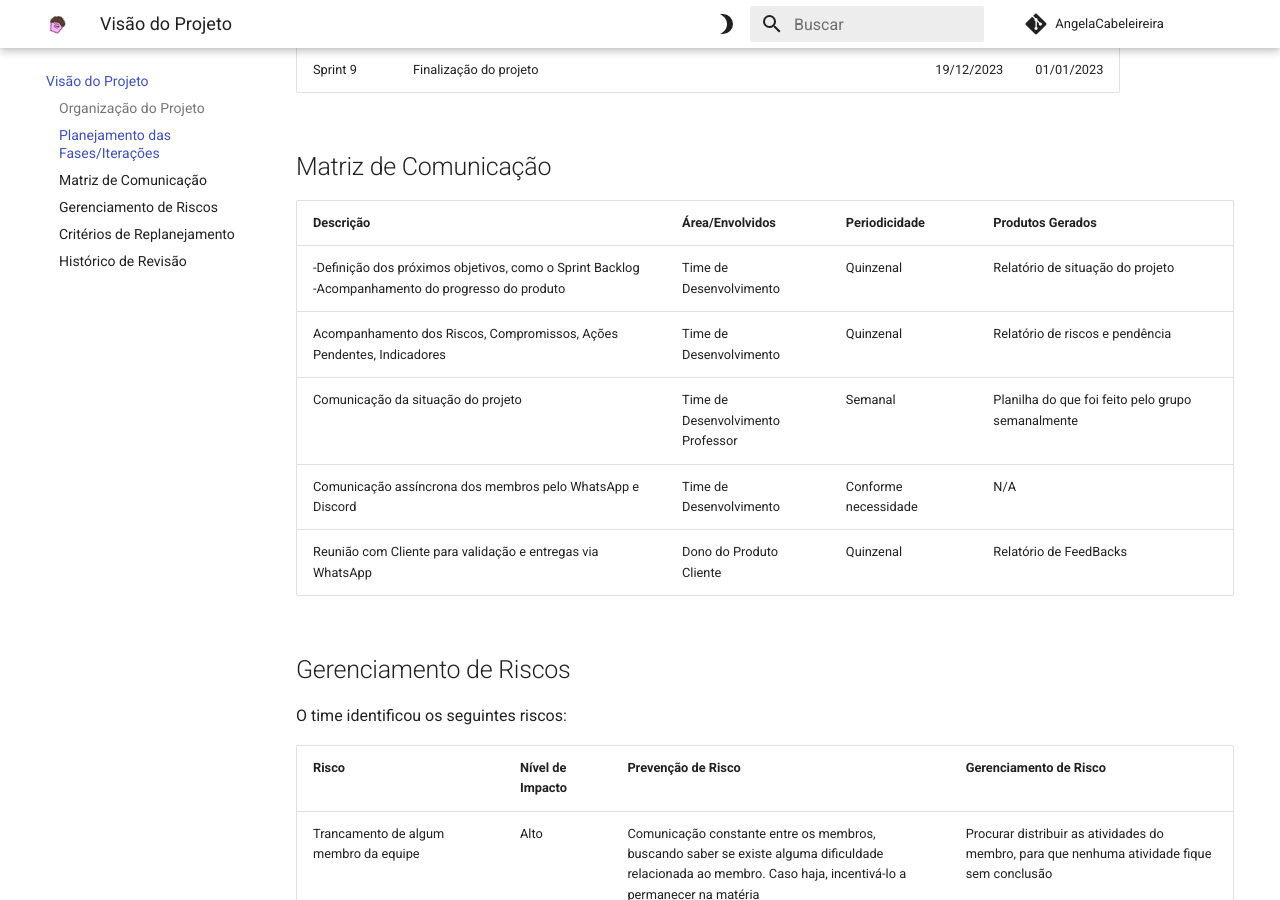
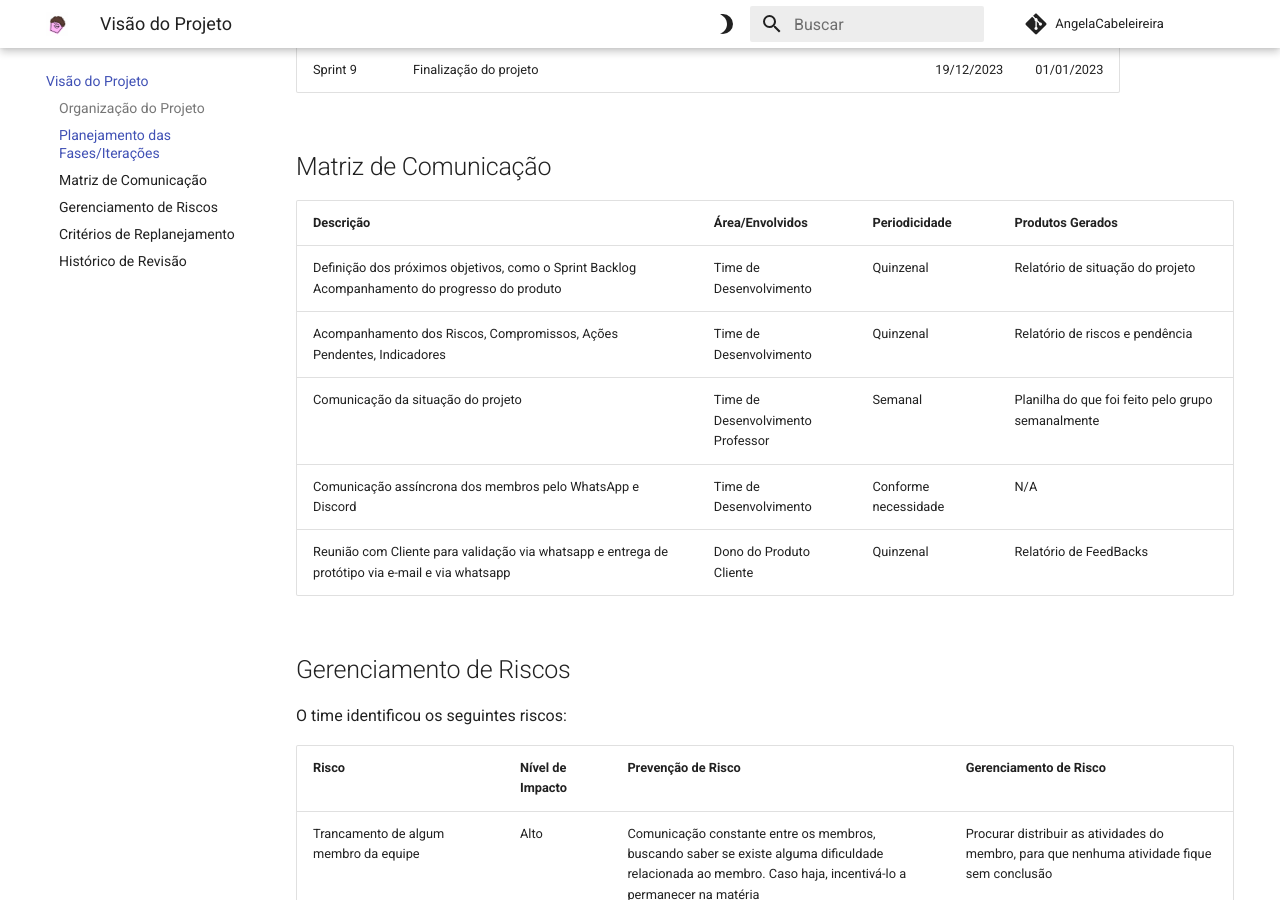
Before and after one commit to mdsreq-fga-unb/2023.2-AngelaCabeleireira, an MkDocs documentation site: the page built from docs/VisaoProdutoEProjeto/visaoProjeto.md, in a window 1280 px wide and 900 px high, scrolled down 1121 px. Built offline with MkDocs 1.6.1 and Material for MkDocs 9.7.7, drawn with Linux system fonts in a browser that asks for light colours; comment, search, counter and statistics services are not loaded.

Commit message:
Corrige pequenos erros e atualiza as lições aprendidas da Unidade 2

```diff
--- a/docs/VisaoProdutoEProjeto/visaoProjeto.md
+++ b/docs/VisaoProdutoEProjeto/visaoProjeto.md
@@ -30,11 +30,11 @@ O time irá utilizar uma mistura do método RAD com a estrutura e organização
 
 | Descrição | Área/Envolvidos | Periodicidade | Produtos Gerados |
 | :-------- | :-------------- | :------------ | :--------------- |
-| -Definição dos próximos objetivos, como o Sprint Backlog </br> -Acompanhamento do progresso do produto | Time de Desenvolvimento | Quinzenal | Relatório de situação do projeto |
+| Definição dos próximos objetivos, como o Sprint Backlog </br> Acompanhamento do progresso do produto | Time de Desenvolvimento | Quinzenal | Relatório de situação do projeto |
 | Acompanhamento dos Riscos, Compromissos, Ações Pendentes, Indicadores | Time de Desenvolvimento | Quinzenal | Relatório de riscos e pendência |
 | Comunicação da situação do projeto | Time de Desenvolvimento </br> Professor | Semanal | Planilha do que foi feito pelo grupo semanalmente |
 | Comunicação assíncrona dos membros pelo WhatsApp e Discord | Time de Desenvolvimento | Conforme necessidade | N/A |
-| Reunião com Cliente para validação e entregas via WhatsApp | Dono do Produto </br> Cliente | Quinzenal | Relatório de FeedBacks |
+| Reunião com Cliente para validação via whatsapp e entrega de protótipo via e-mail e via whatsapp | Dono do Produto </br> Cliente | Quinzenal | Relatório de FeedBacks |
 
 ## Gerenciamento de Riscos
 
--- a/mkdocs.yml
+++ b/mkdocs.yml
@@ -13,8 +13,8 @@ nav:
   - Processo de Desenvolvimento de Software: ProcessoDesenv.md
   - Lições Aprendidas: LicoesAprendidas.md
   - Entregas:
-    - Entregas da Unidade 01: Entregas/unidade01.md
-    - Entregas da Unidade 02: Entregas/unidade02.md
+    - Unidade 01: Entregas/unidade01.md
+    - Unidade 02: Entregas/unidade02.md
 
 #Config
 docs_dir: docs
```
Also changed, not shown: docs/LicoesAprendidas.md (+1 -1 lines), docs/VisaoProdutoEProjeto/visaoProduto.md (+2 -2 lines).
